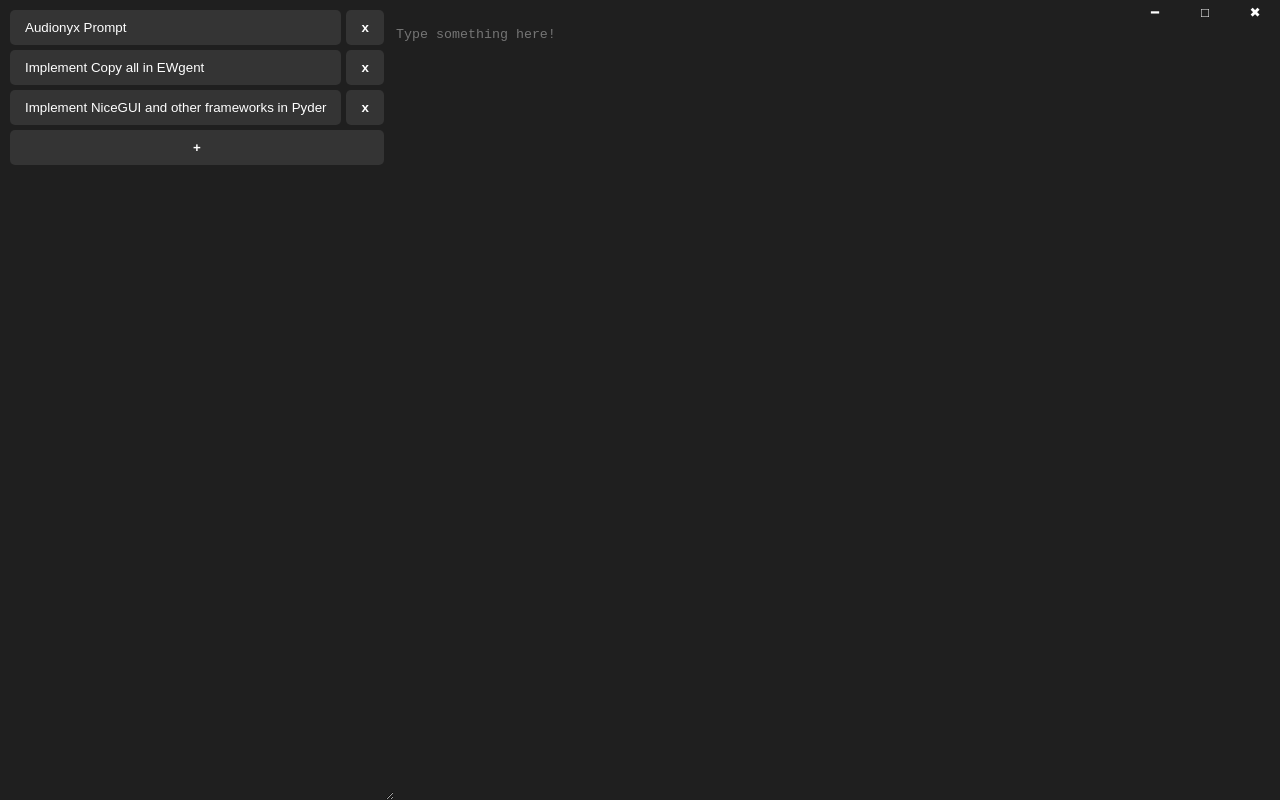
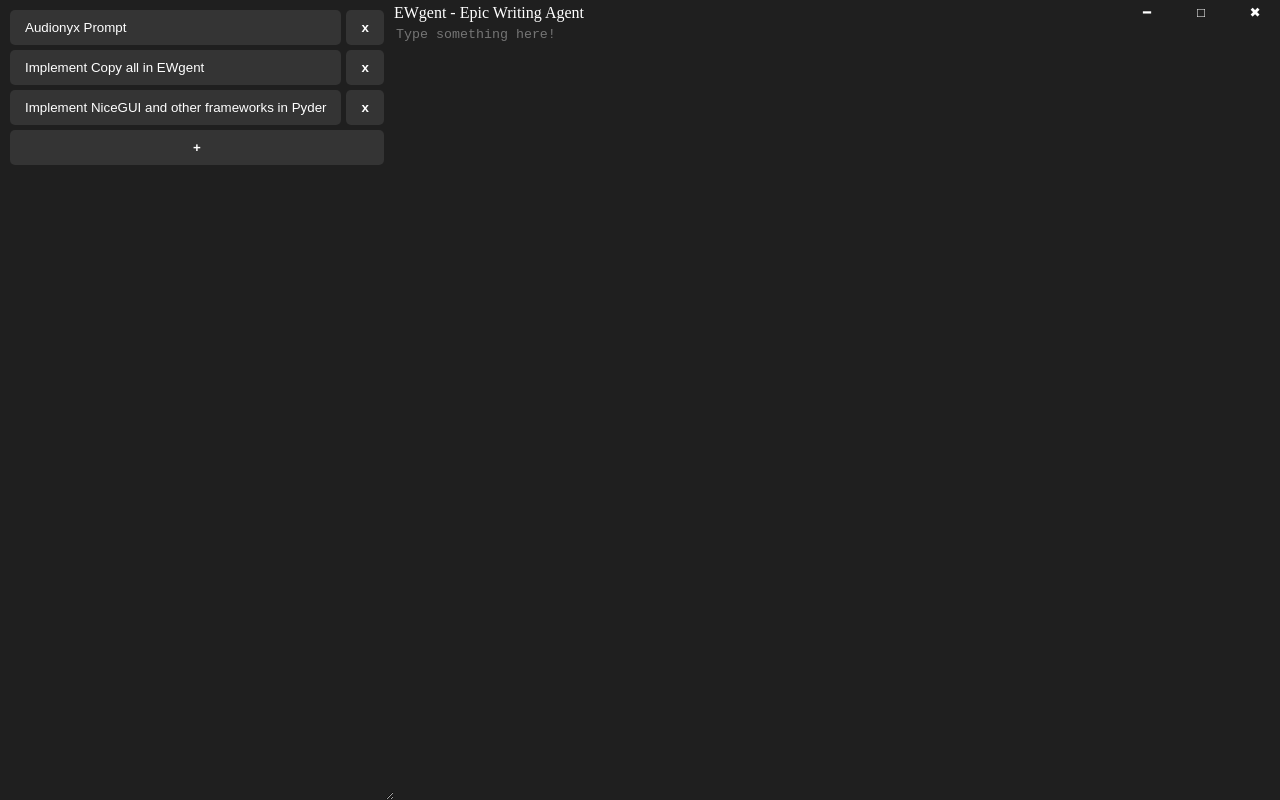
Before and after one commit to daveberrys/EWgent, a Svelte app in the folder src/frontend/: page / in a window 1280 px wide. Built offline with nearby package versions, Linux system fonts and the light colour scheme.

Commit message:
json, dragging for pywebview

```diff
--- a/src/frontend/src/App.svelte
+++ b/src/frontend/src/App.svelte
@@ -7,7 +7,7 @@
 <main style="display: flex; flex-direction: row; flex: 1; height: 100%;">
     <Sidebar />
     <div style="display: flex; flex-direction: column; flex: 1;">
-        <div style="width: auto; margin-left: auto;"><Topbar /></div>
+        <div style="width: auto;"><Topbar /></div>
         <Textarea />
     </div>
 </main>
--- a/src/frontend/src/components/Topbar.svelte
+++ b/src/frontend/src/components/Topbar.svelte
@@ -18,14 +18,27 @@
 </script>
 
 <main>
-    <button class="other" on:click={() => minimize()}>{minimizeSymbol}</button>
-    <button class="other" on:click={() => maximize()}>{maximizeSymbol}</button>
-    <button class="exit" on:click={() => exit()}>{exitSymbol}</button>
+    <div class="titlebar pywebview-drag-region">
+        EWgent - Epic Writing Agent
+    </div>
+    <div class="buttons">
+        <button class="other" on:click={() => minimize()}>{minimizeSymbol}</button>
+        <button class="other" on:click={() => maximize()}>{maximizeSymbol}</button>
+        <button class="exit" on:click={() => exit()}>{exitSymbol}</button>
+    </div>
 </main>
 
 <style>
     main {
         display: flex;
+        flex-direction: row;
+        justify-content: space-between;
+        align-items: center;
+
+        .titlebar {
+            flex: 1;
+            text-align: left;
+        }
 
         button {
             background: none;
```
Also changed, not shown: 2 other files (tests, documents, lock files or other folders).
